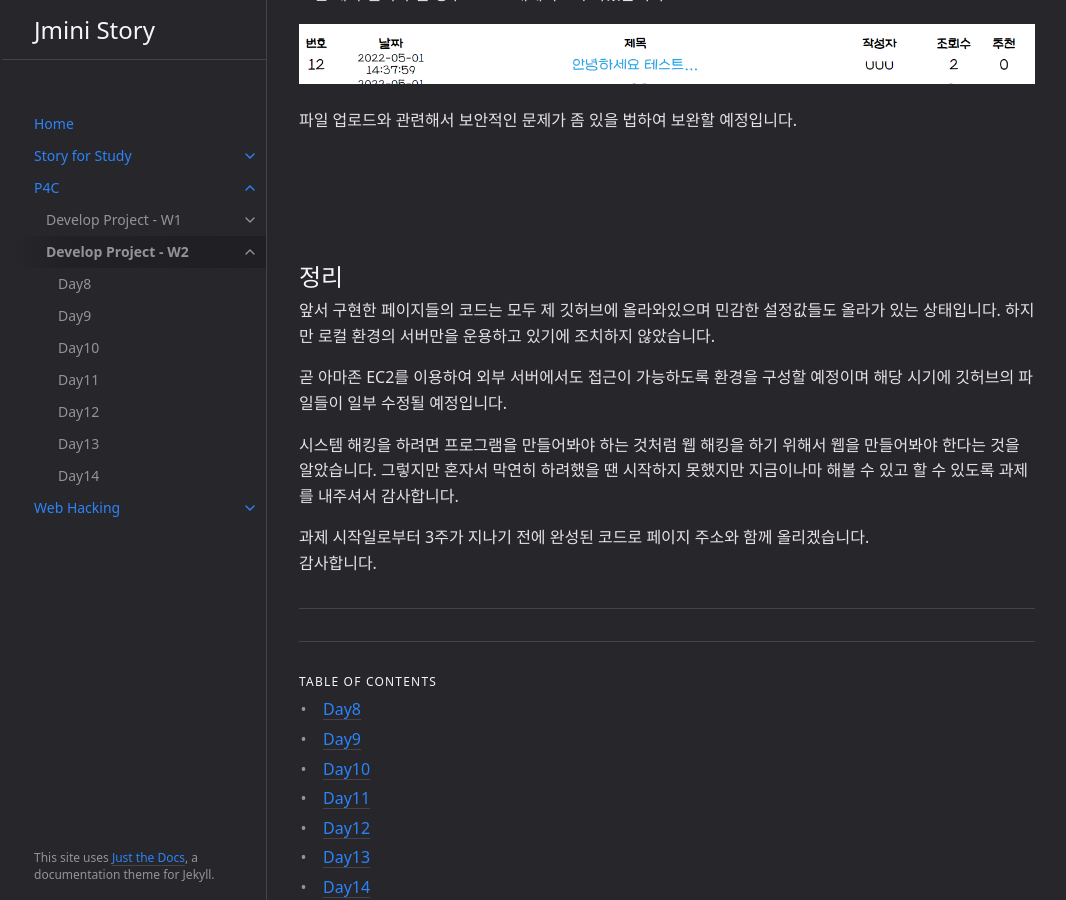
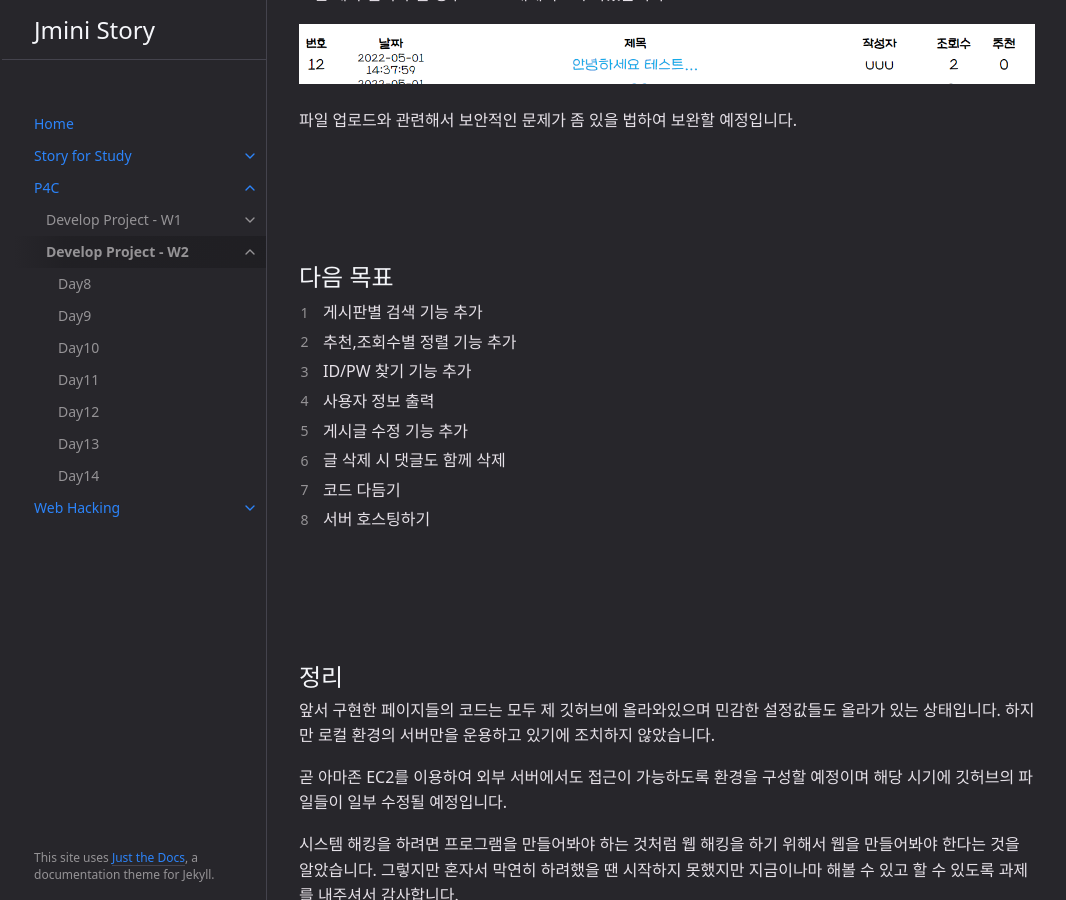
Before and after one commit to Jminis/Jminis.github.io, a Jekyll site: the page built from docs/P4C/2week.md, in a window 1280 px wide and 900 px high, scrolled down 5847 px. Shown: the whole window, without its empty margins (105-1171 px from the left). Built offline with Jekyll 4.4.1, drawn with Linux system fonts in a browser that asks for light colours.

Commit message:
2022-05-01 2

```diff
--- a/docs/P4C/2week.md
+++ b/docs/P4C/2week.md
@@ -154,6 +154,19 @@ CREATE TABLE varify(
 
 <br><br><br>
 
+## 다음 목표
+
+1. 게시판별 검색 기능 추가
+2. 추천,조회수별 정렬 기능 추가
+3. ID/PW 찾기 기능 추가
+4. 사용자 정보 출력
+5. 게시글 수정 기능 추가
+6. 글 삭제 시 댓글도 함께 삭제
+7. 코드 다듬기
+8. 서버 호스팅하기
+
+<br><br><br>
+
 ## 정리
 
 앞서 구현한 페이지들의 코드는 모두 제 깃허브에 올라와있으며 민감한 설정값들도 올라가 있는 상태입니다. 하지만 로컬 환경의 서버만을 운용하고 있기에 조치하지 않았습니다.
```
